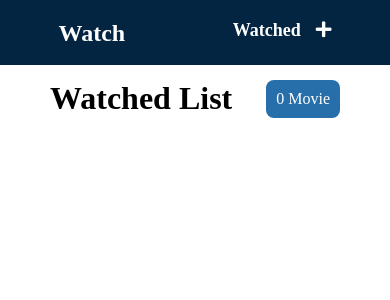
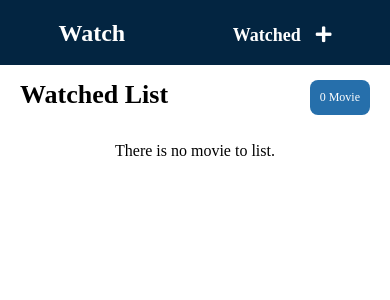
Before and after one commit to merveyyildiz/movieWatchList, a React (Create React App) app: page /watched in a window 390 px wide. Shown: the top 300 px of the page. Built offline with nearby package versions, Linux system fonts and the light colour scheme.

Commit message:
responsive hale getirildi

```diff
--- a/src/App.scss
+++ b/src/App.scss
@@ -8,9 +8,12 @@
   padding: 20px 15%;
   color: #fff;
 
-  .list a {
-    font-size: 18px;
-    font-weight: 600;
+  .list  {
+    margin-top: 5px;
+    a {
+      font-size: 18px;
+      font-weight: 600;
+    }
   }
 
   a {
@@ -36,7 +39,7 @@
     color: #fff;
     background-image: url("https://www.themoviedb.org/t/p/w1920_and_h600_multi_faces_filter(duotone,032541,01b4e4)/2Sm3asuwKVNTzgm2nF6hp5mwEfh.jpg");
     background-size: cover;
-    background-position: top center;
+    background-position: top right;
     padding: 55px 50px 50px 50px;
 
     h1 {
@@ -184,7 +187,8 @@
 
   .card {
     position: relative;
-
+    box-shadow: 0 2px 8px rgba(0, 0, 0, 0.1);
+    height: 200px;
     &:hover {
       .card_icon {
         opacity: 1;
@@ -332,7 +336,8 @@
   #addMovie {
     .head {
       padding: 25px 20px 20px 20px;
-
+      min-height: 230px;
+      height: 230px;
       h1 {
         font-size: 32px;
       }
@@ -343,6 +348,7 @@
       }
 
       .search-bar {
+        margin-top: 40px;
         button {
           padding: 15px;
           font-size: 14px;
@@ -389,6 +395,25 @@
       }
     }
   }
+  .watch-list {
+    justify-content: center;
+    .card {
+      height: 150px;
+        &_img {
+        width: 150px;
+        height: 150px;
+      }
+    }
+  }
+  .watch-header {
+    margin: 15px 20px;
+    &_title {
+      font-size: 26px;
+    }
+    &_movie-lenght {
+      font-size: 12px;
+    }
+  }
 }
 
 
--- a/src/components/WatchList.jsx
+++ b/src/components/WatchList.jsx
@@ -23,6 +23,12 @@ const WatchList = () => {
                 </div>
 
             }
+            {
+                watchList.length === 0 &&
+                <div className="watch-list">
+                    <p>There is no movie to list.</p>
+                </div>
+            }
         </Helmet>
     )
 }
--- a/src/components/WatchedList.jsx
+++ b/src/components/WatchedList.jsx
@@ -23,6 +23,12 @@ const WatchedList = () => {
                     }
                 </div>
             }
+            {
+                watchedList.length === 0 &&
+                <div className="watch-list">
+                    <p>There is no movie to list.</p>
+                </div>
+            }
         </Helmet>
     )
 }
```
